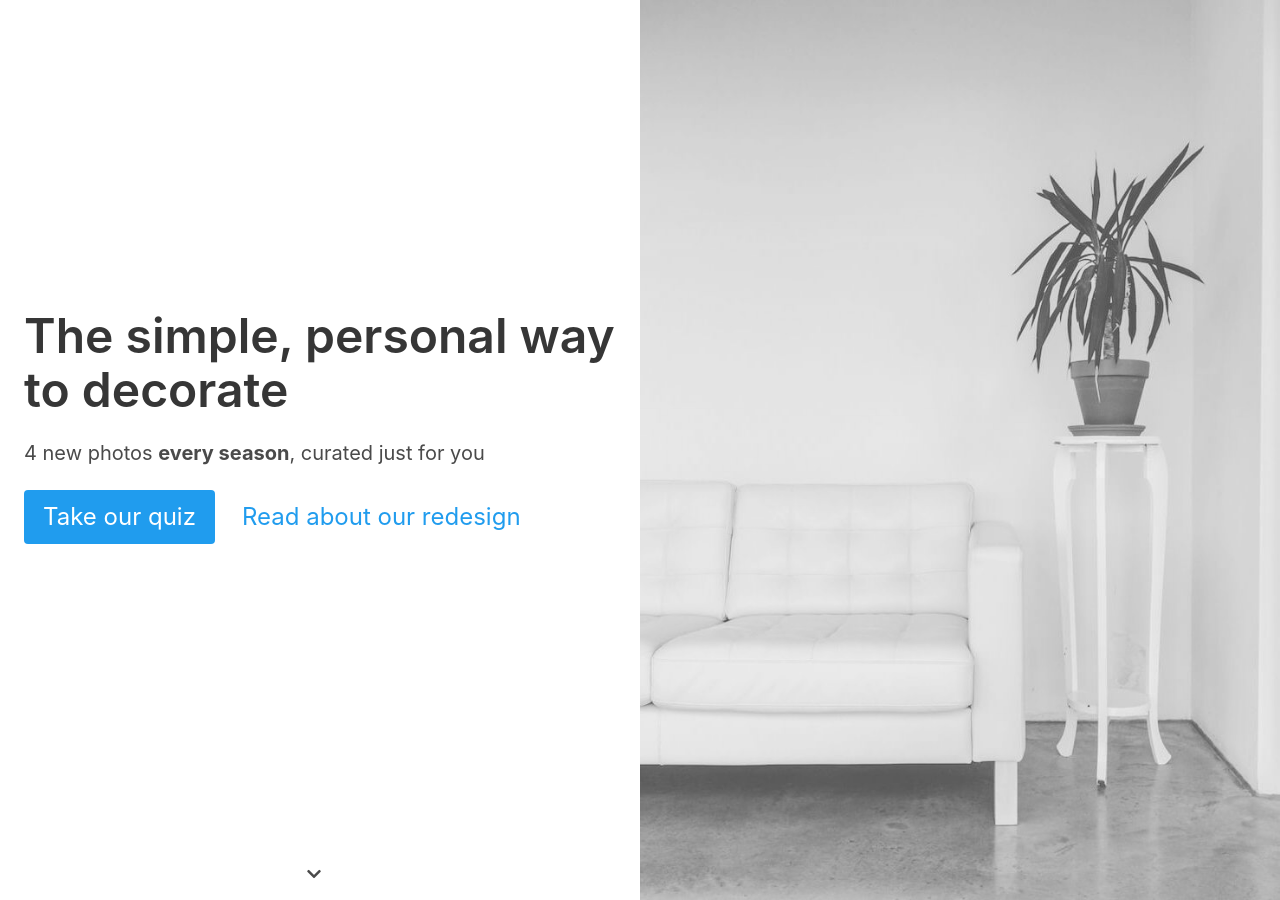
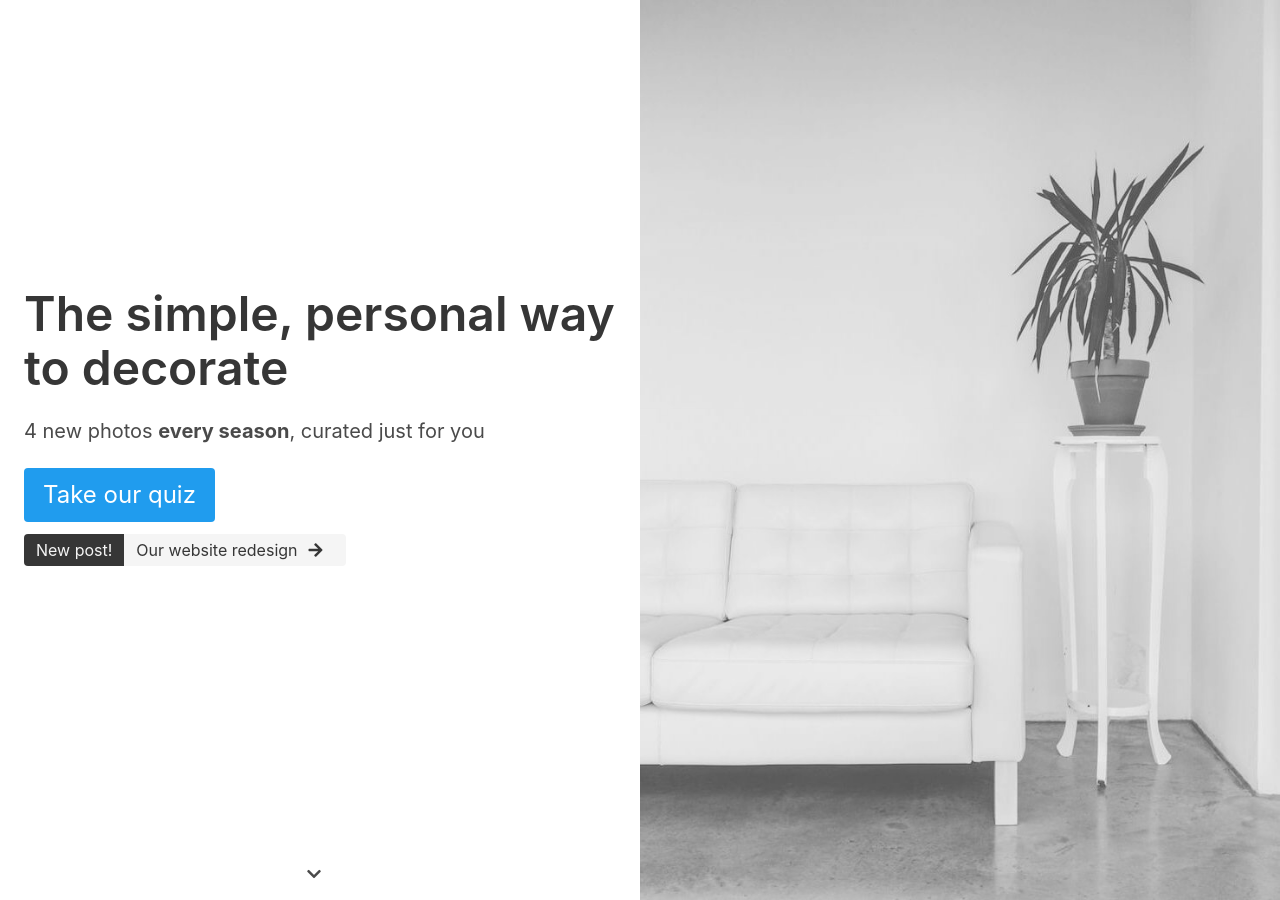
Before and after one commit to kofigumbs/apples-for-dinner, a Jekyll site: the page built from index.html, in a window 1280 px wide and 900 px high. Built offline with Jekyll 4.4.1, drawn with Linux system fonts in a browser that asks for light colours; comment, search, counter and statistics services are not loaded.

Commit message:
Use tags for non-cta link

```diff
--- a/index.html
+++ b/index.html
@@ -6,6 +6,9 @@ photo_credits:
 <style>
   body {
     overflow-x: hidden;
+  }
+  .call-to-action {
+    margin-bottom: 0.75em;
   }
   .page {
     position: relative;
@@ -108,12 +111,16 @@ photo_credits:
               <span class="has-text-weight-bold">every season</span>,
               curated just for you
             </p>
-            <div class="buttons">
+            <p class="call-to-action">
               <a class="button is-large is-info" href="/profile">Take our quiz</a>
-              <a class="button is-large is-info is-inverted" href="blog/new-site">
-                <span>Read about our redesign</span>
-              </a>
-            </div>
+            </p>
+            <a class="tags has-addons" href="blog/new-site">
+              <span class="tag is-medium is-dark">New post!</span>
+              <span class="tag is-medium is-light">
+                Our website redesign
+                <span class="icon is-large"><i class="fas fa-arrow-right"></i></span>
+              </span>
+            </a>
           </div>
         </div>
       </div>
```
